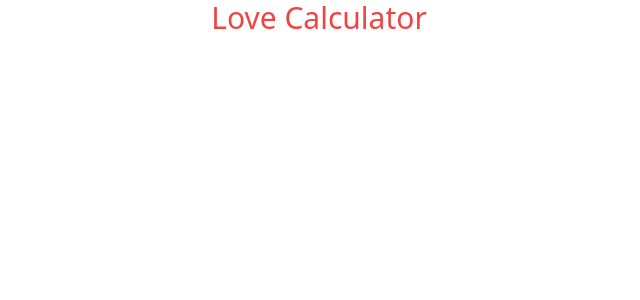
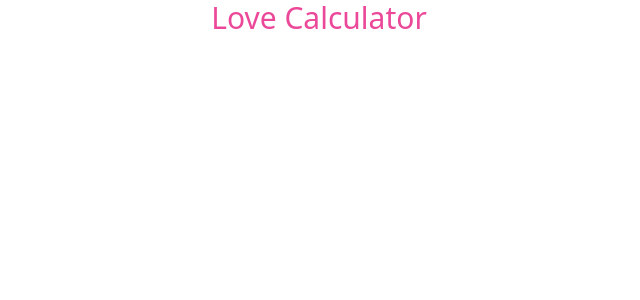
Before and after one commit to Subramanyarao11/Love-Calculator, a React (Vite) app: page / in a window 1280 px wide. Shown: the top 300 px of the page, without its empty margins (321-961 px from the left). Built offline with nearby package versions, Linux system fonts and the light colour scheme.

Commit message:
Added title

```diff
--- a/src/App.jsx
+++ b/src/App.jsx
@@ -2,6 +2,6 @@ import React from 'react'
 
 export default function App() {
   return (
-    <div className='text-red-500 text-3xl text-center'>Love Calculator</div>
+    <div className='text-pink-500 text-3xl text-center'>Love Calculator</div>
   )
 }
```
